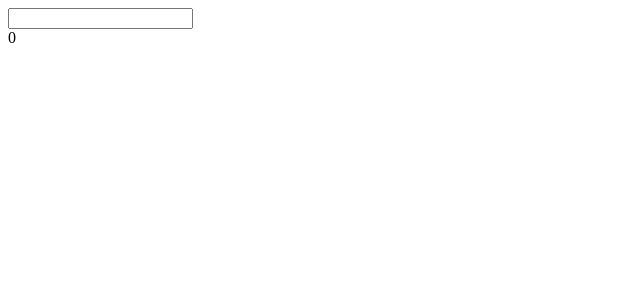
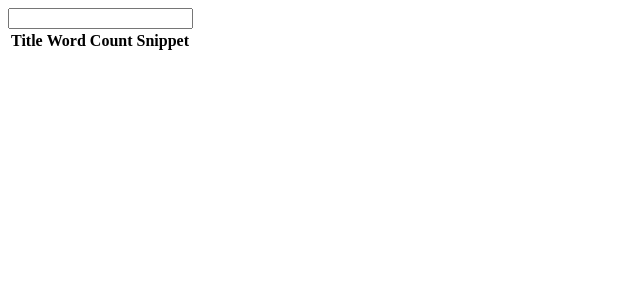
Before and after one commit to pulpetto/Wikipedia-SearchApp, an Angular app: page / in a window 1280 px wide. Shown: the top 300 px of the page, without its empty margins (0-640 px from the left). Built offline with nearby package versions, Linux system fonts and the light colour scheme.

Commit message:
functionality working

```diff
--- a/src/app/page-list/page-list.component.css
+++ b/src/app/page-list/page-list.component.css
@@ -0,0 +1,3 @@
+.seartchmatch {
+    font-weight: bold;
+}
--- a/src/app/page-list/page-list.component.html
+++ b/src/app/page-list/page-list.component.html
@@ -1 +1,22 @@
-{{ pages.length }}
+<table class="table is-striped">
+    <thead>
+        <tr>
+            <th>Title</th>
+            <th>Word Count</th>
+            <th>Snippet</th>
+        </tr>
+    </thead>
+    <tbody>
+        <tr *ngFor="let page of pages">
+            <td>
+                <a
+                    target="_blank"
+                    [href]="'https://en.wikipedia.org?curid' + page.pageid"
+                    >{{ page.title }}</a
+                >
+            </td>
+            <td>{{ page.wordcount }}</td>
+            <td>[innerHTML]='page.snippet'</td>
+        </tr>
+    </tbody>
+</table>
--- a/src/app/page-list/page-list.component.ts
+++ b/src/app/page-list/page-list.component.ts
@@ -6,5 +6,5 @@ import { Component, Input } from '@angular/core';
     styleUrls: ['./page-list.component.css'],
 })
 export class PageListComponent {
-    @Input() pages = [];
+    @Input() pages: any = [];
 }
```
